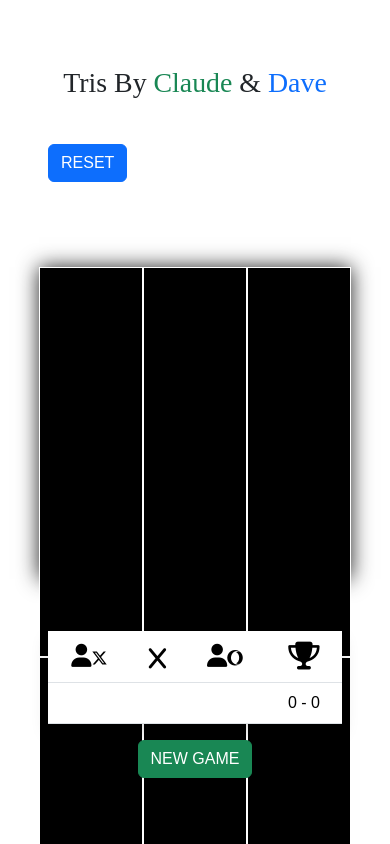
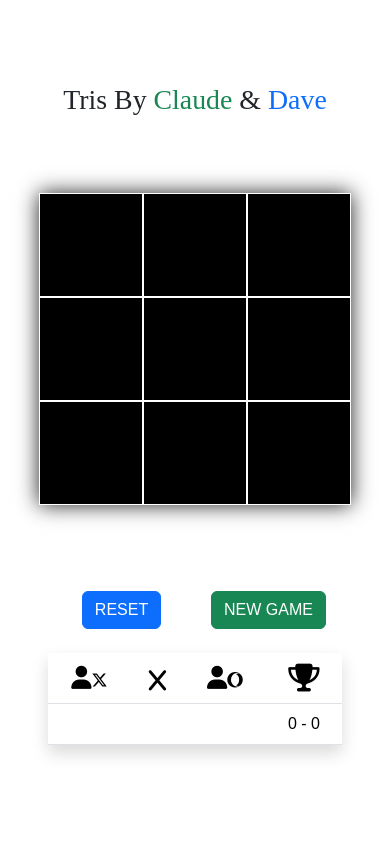
Before and after one commit to claudiopatti/Tris-with-Dave, a Vue app: page / in a window 390 px wide. Shown: the top 844 px of the page. Built offline with nearby package versions, Linux system fonts and the light colour scheme; a web font is replaced by a local one.

Commit message:
aggiornata responsive

```diff
--- a/src/components/HelloWorld.vue
+++ b/src/components/HelloWorld.vue
@@ -245,19 +245,31 @@ export default {
         <div class="col-12">
             <h1 class="text-dark modak-regular text-center">Tris By <span class="modak-regular text-success">Claude</span> & <span class="modak-regular text-primary">Dave</span></h1>
         </div>
-        <div class="col-12 mb-5">
-                <button @click="resetAllPage()" class="btn btn-primary">
-                    RESET
-                </button>
-            </div>
+
 
         <div class="griglia col-12  d-flex justify-content-center align-items-center flex-wrap me-lg-5">
             <div v-for="(items, index) in 9" :key="index" :id="index" @click=" press(index), checkWin(index)"
-                class="col-4 caselle d-flex justify-content-center align-items-center ">
+                class="col-4 p-0 caselle d-flex justify-content-center align-items-center ">
 
             </div>
         </div>
         <div class="col-12 col-lg-3 pt-3 d-flex flex-column justify-content-center align-items-center">
+
+            <div class="row w-100 ">
+
+                <div class="col-6 col-lg-5 p-0 d-flex justify-content-center align-items-center mb-4 ">
+                    <button @click="resetAllPage()" class="btn btn-primary">
+                        RESET
+                    </button>
+                </div>
+                <div class="col-6 col-lg-7 p-0 d-flex justify-content-center align-items-center mb-4">
+                    <button @click="resetAllPage(), resetTable()" type="button" class="btn btn-success">
+                        NEW GAME
+                    </button>
+
+                </div>
+            </div>
+
             <table class="table table-hover text-center shadow ">
                 <thead>
                     <tr>
@@ -312,7 +324,6 @@ export default {
                     </tr>
                 </tbody>
             </table>
-            <button @click="resetAllPage(), resetTable()" type="button" class="btn btn-success">NEW GAME</button>
 
         </div>
 
@@ -326,18 +337,21 @@ export default {
     // width: 100vw;
 }
 .griglia {
+    // display: grid;
+    // grid-template-columns: repeat(3, 1fr);
+    // grid-template-rows: repeat(3, 1fr);
+    // gap: 10px;
     width: 80vw;
-    height: 80vw;
-    // height: fit-content;
-    // padding: 0.5rem;
-    // background-color: #5a0000cf;
+    height: 80vw; // Griglia sempre quadrata
+    max-width: 600px;
+    max-height: 600px;
     background-color: #222;
     box-shadow: #222 0 0 20px;
 
     .caselle {
         // width: calc((100% - 3rem) / 3);
         // margin: 0.5rem;
-        height: 100vw;
+        height: calc(100% / 3);
         background-color: rgb(0, 0, 0);
         border: 1px solid white;
         transition: 300ms;
@@ -351,4 +365,9 @@ export default {
 .riga {
     height: 200px;
 }
+
+.table {
+    max-height: 100%;
+    overflow-y: auto;
+}
 </style>
```
